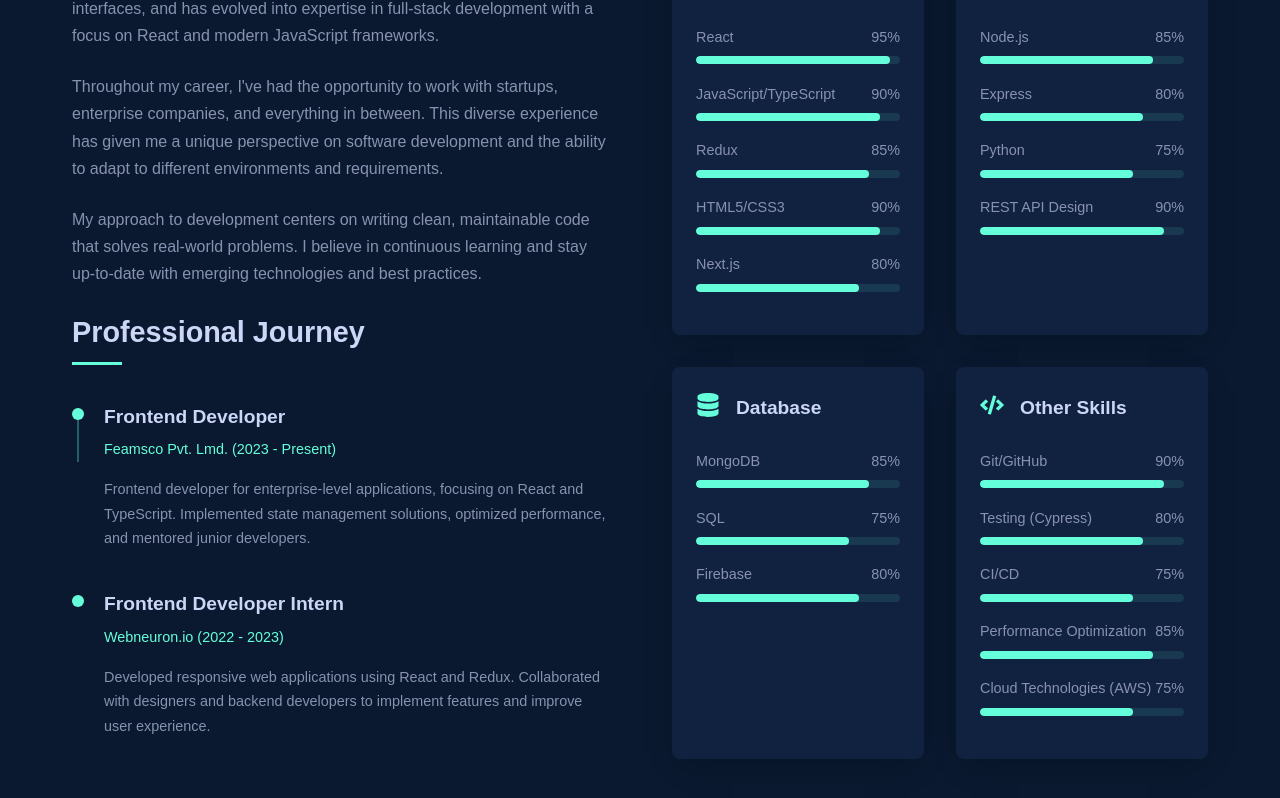
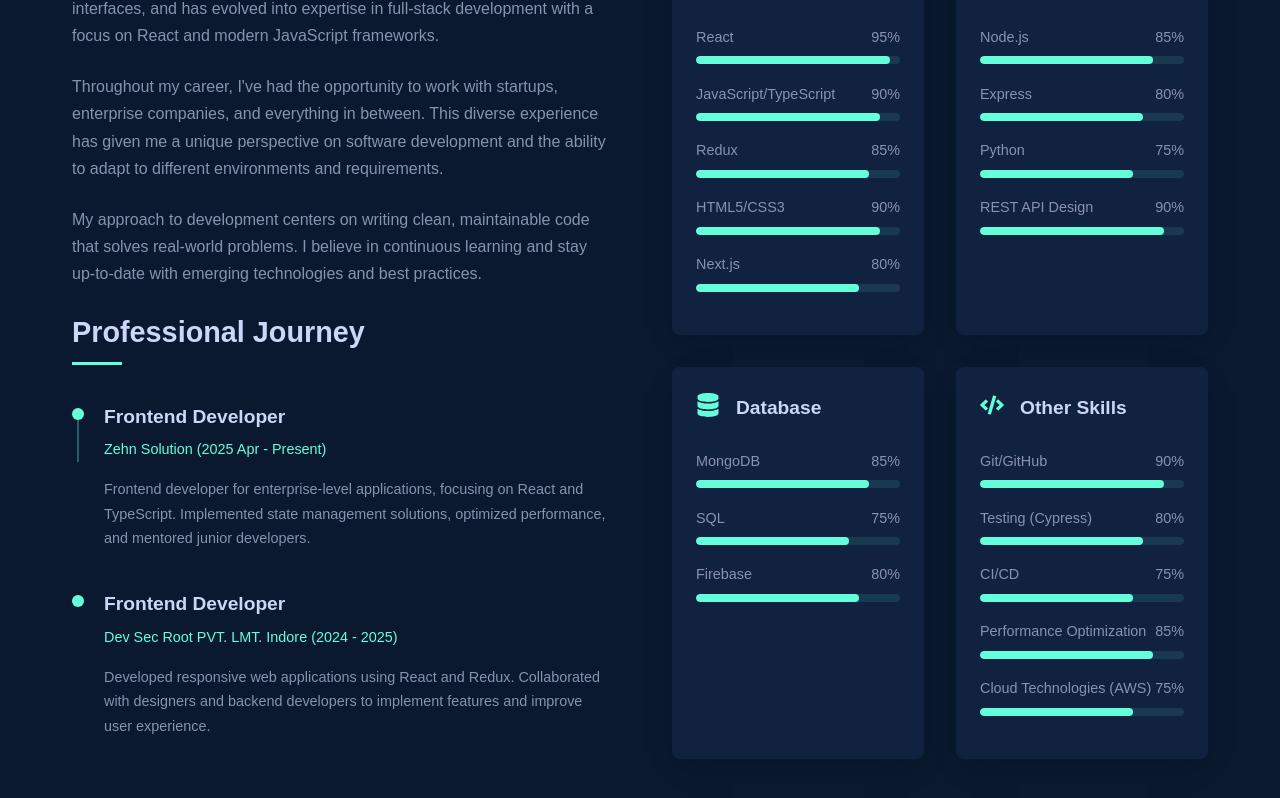
Before and after one commit to PawanPuri/Port, a React (Create React App) app: page /about in a window 1280 px wide. Shown: the part 398-1196 px from the top of the page. Built offline with nearby package versions, Linux system fonts and the light colour scheme.

Commit message:
Update About.js

```diff
--- a/src/pages/About.js
+++ b/src/pages/About.js
@@ -113,15 +113,15 @@ const About = () => {
               <div className="timeline-dot"></div>
               <div className="timeline-content">
                 <h4>Frontend Developer</h4>
-                <h5>Feamsco Pvt. Lmd. (2023 - Present)</h5>
+                <h5>Zehn Solution (2025 Apr - Present)</h5>
                 <p>Frontend developer for enterprise-level applications, focusing on React and TypeScript. Implemented state management solutions, optimized performance, and mentored junior developers.</p>
               </div>
             </div>
             <div className="timeline-item">
               <div className="timeline-dot"></div>
               <div className="timeline-content">
-                <h4>Frontend Developer Intern</h4>
-                <h5>Webneuron.io (2022 - 2023)</h5>
+                <h4>Frontend Developer</h4>
+                <h5>Dev Sec Root PVT. LMT. Indore (2024 - 2025)</h5>
                 <p>Developed responsive web applications using React and Redux. Collaborated with designers and backend developers to implement features and improve user experience.</p>
               </div>
             </div>
```
